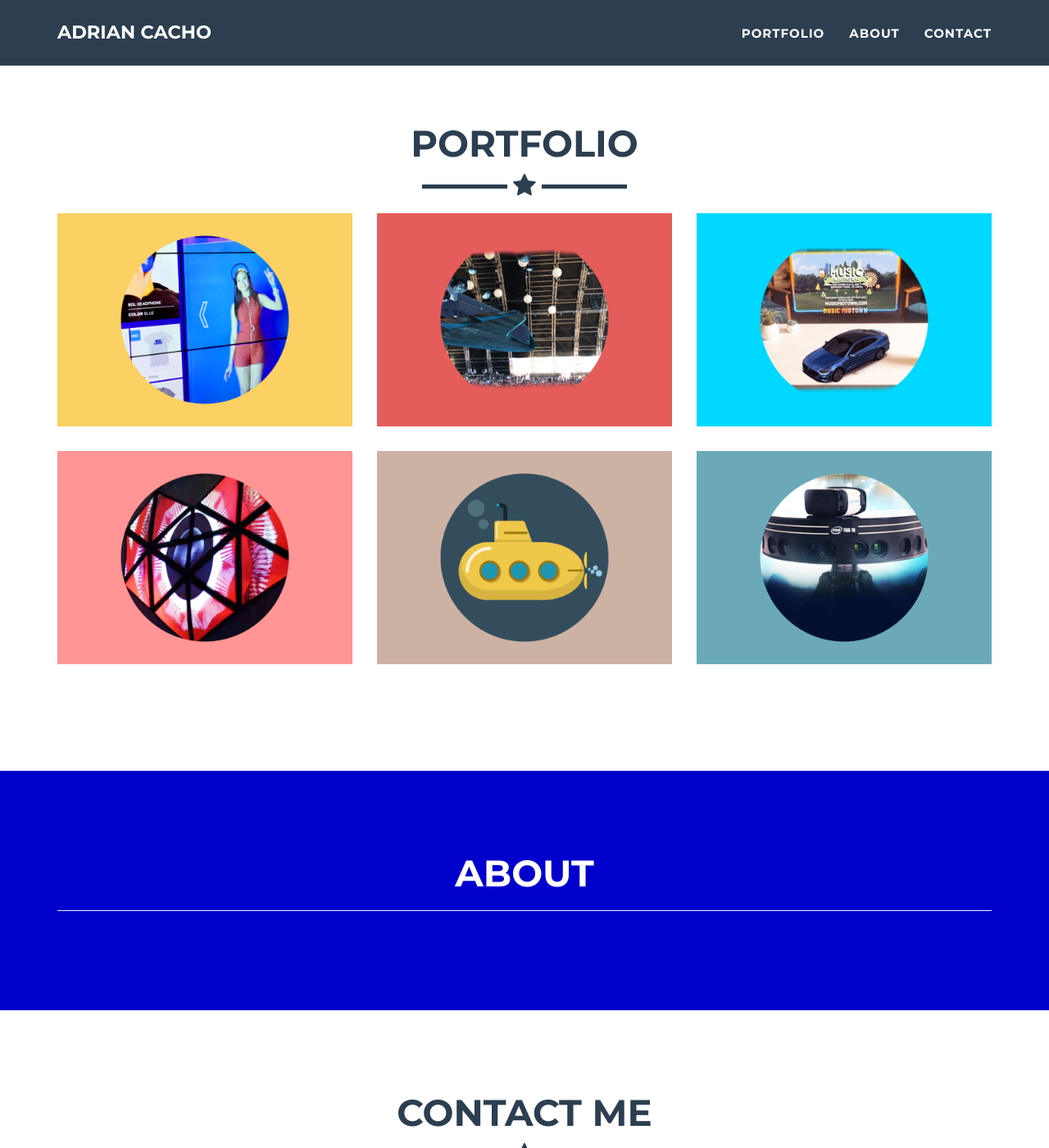
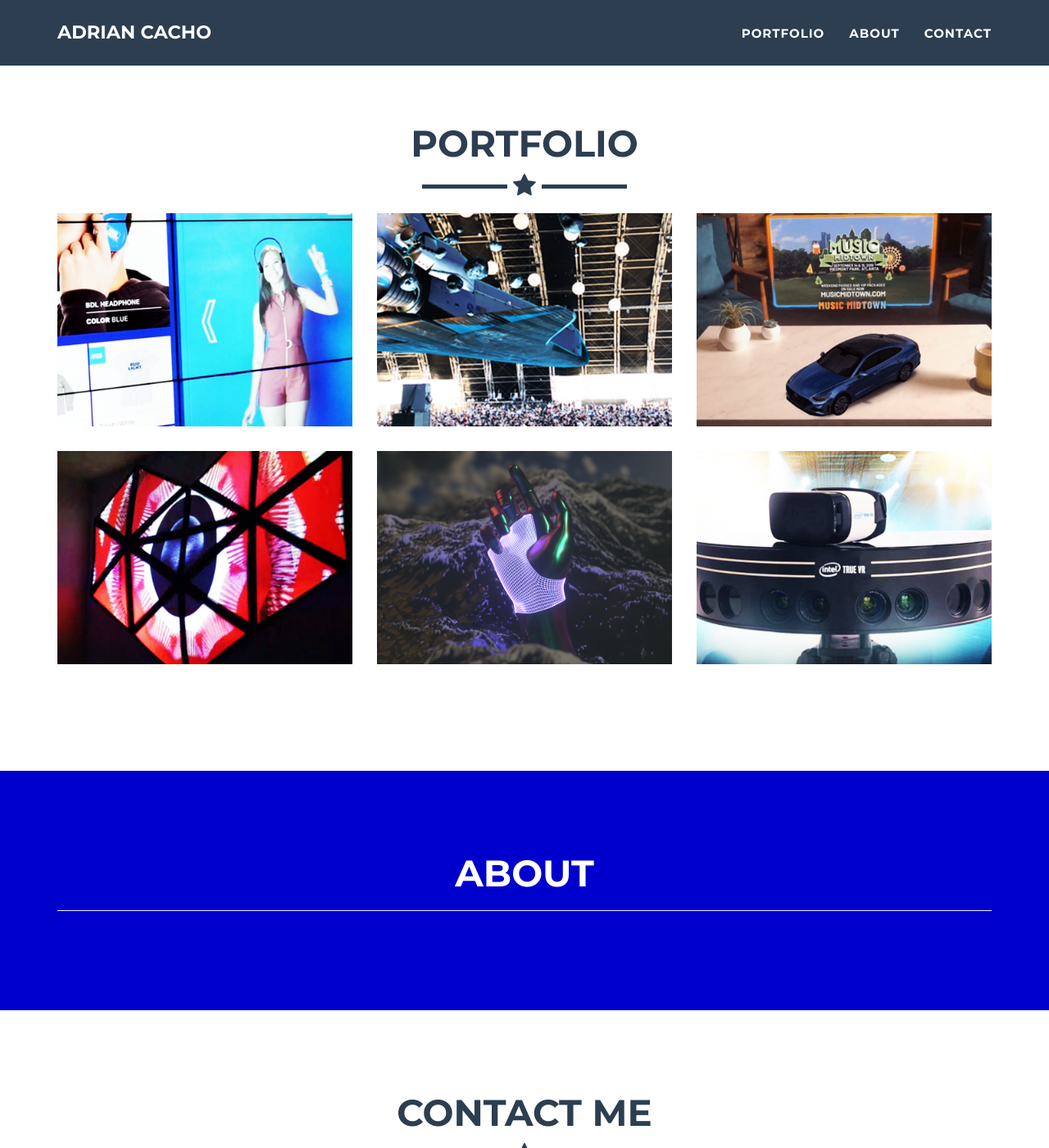
Before and after one commit to Tortillaguy/Tortillaguy.github.io, a Jekyll site: the page built from index.html, in a window 1280 px wide and 1400 px high, scrolled down 719 px. Shown: the whole window at 82% size. Built offline with Jekyll 4.4.1, drawn with Linux system fonts in a browser that asks for light colours.

Commit message:
enlarged portfolio items

```diff
--- a/_config.yml
+++ b/_config.yml
@@ -1,7 +1,7 @@
 # Site settings
 title: Adrian Cacho
 email: agcacho22@gmail.com
-#url: https://tortillaguy.github.com
+url: https://tortillaguy.github.com
 description: ""
 keywords: "freelancer, software engineer, augmented reality, AR, VR, virtual reality, Unity, C#, programmer, javascript, los angeles, remote, contract, contractor"
 skills: "Software Engineer. VJ. Graphic Designer. Installations and Augmented Experiences."
@@ -26,7 +26,7 @@
 # Color settings (hex-codes without the leading hash-tag)
 color:
   primary: 0000cc #80B3FF
-  primary-rgb: "24,288,156" #"128,179,255"
+  primary-rgb: 111111cc #"128,179,255"
   secondary: 2c3e50 #FD6E8A
   secondary-dark: 233140 #A2122F
 
--- a/_posts/2014-07-13-project-6.markdown
+++ b/_posts/2014-07-13-project-6.markdown
@@ -2,7 +2,7 @@
 layout: default
 modal-id: 6
 date: 2014-07-15
-img: submarine.png
+img: belikethat.png
 alt: image-alt
 project-date: April 2014
 client: Start Bootstrap
```
Also changed, not shown: img/portfolio/belikethat.png (added), img/portfolio/budlight.png, img/portfolio/coachella.png, img/portfolio/crystals.png (added), img/portfolio/heart.png, img/portfolio/hexball.jpg (added), img/portfolio/intel.png, img/portfolio/intel3.png (added), img/portfolio/intel4.png (added), img/portfolio/midtown.png, 3 other files.
